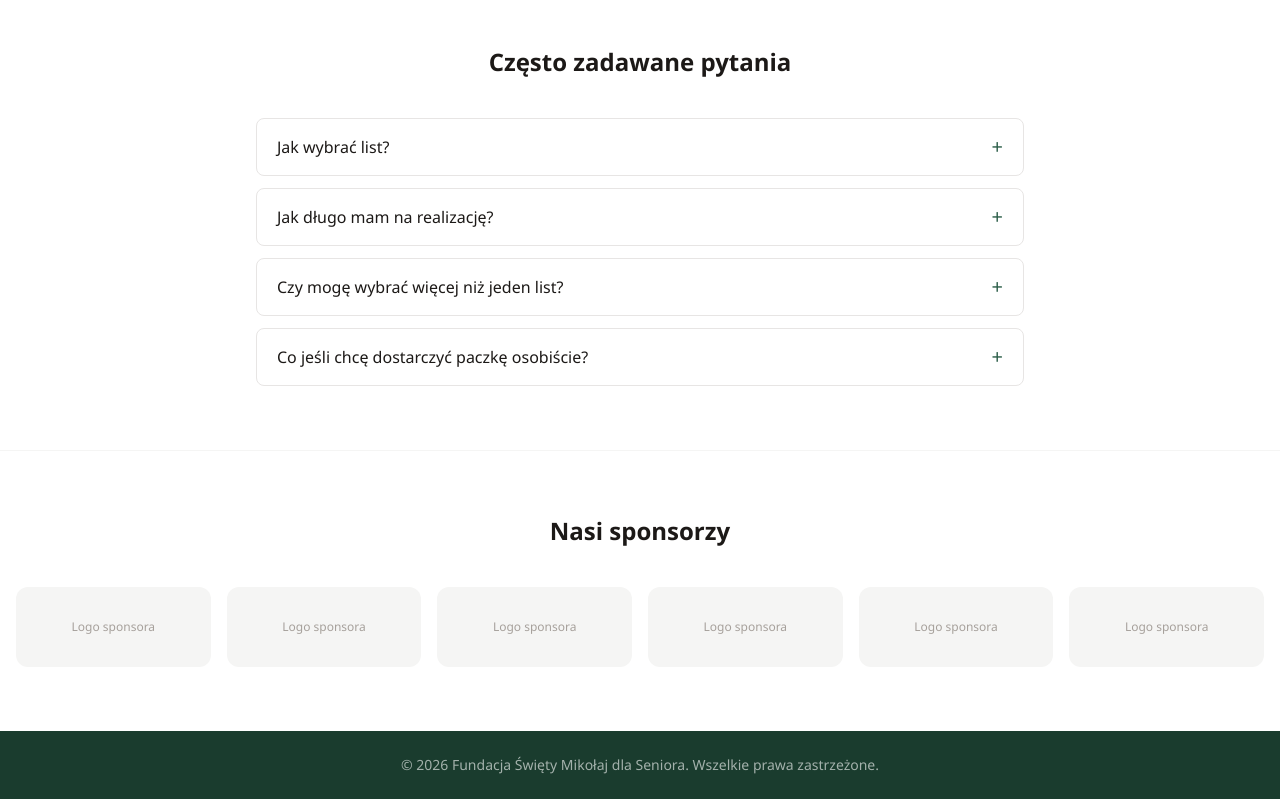
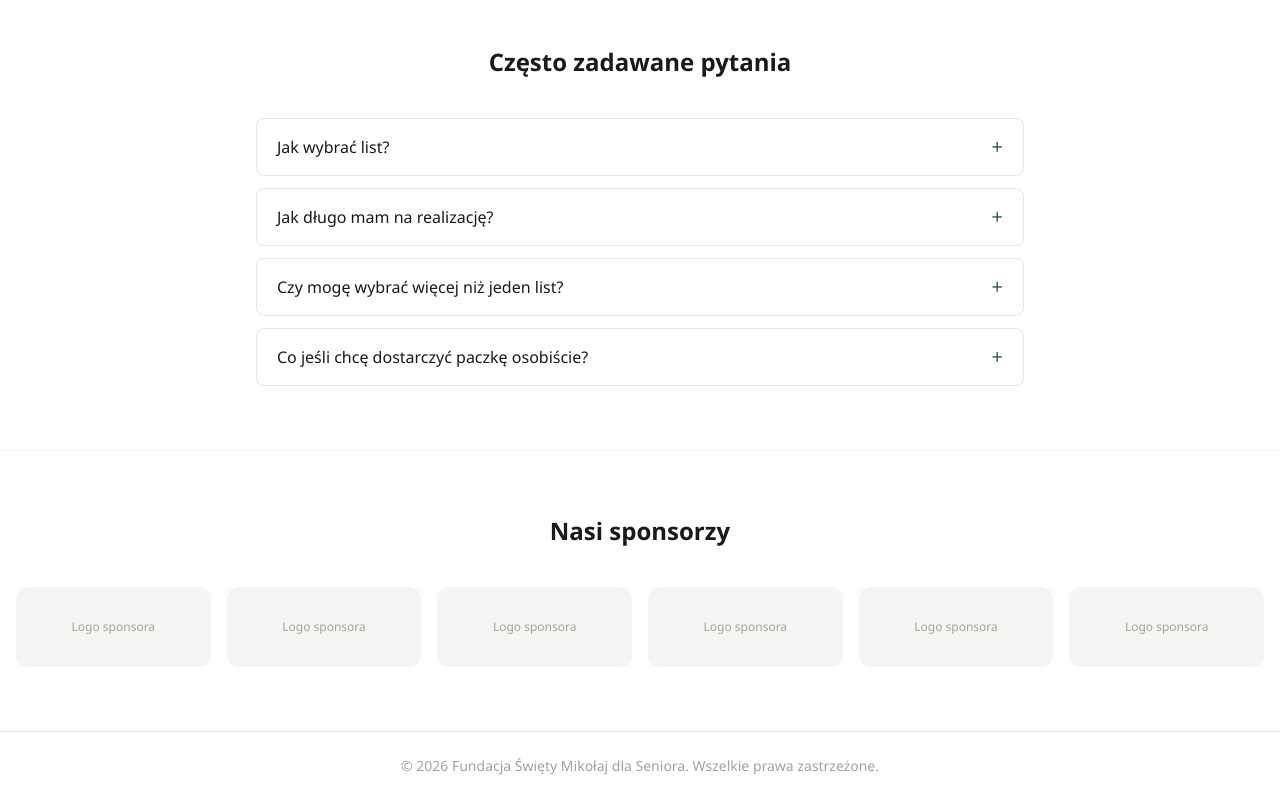
Before and after one commit to lookashek/santa-demo, a React (Vite) app in the folder akcja-listy/: page / in a window 1280 px wide. Shown: the part 1585-2385 px from the top of the page. Built offline with nearby package versions, Linux system fonts and the light colour scheme.

Commit message:
Make footer white with border instead of dark green background
https://claude.ai/code/session_01R9C6M7XwGiZ6h8PuCvvVw7

```diff
--- a/akcja-listy/src/components/Layout.tsx
+++ b/akcja-listy/src/components/Layout.tsx
@@ -58,7 +58,7 @@ export default function Layout() {
         <Outlet />
       </main>
 
-      <footer className="bg-forest-dark text-white/60 text-sm text-center py-6">
+      <footer className="bg-white border-t border-stone-200 text-stone-400 text-sm text-center py-6">
         <p>© {new Date().getFullYear()} Fundacja Święty Mikołaj dla Seniora. Wszelkie prawa zastrzeżone.</p>
       </footer>
     </div>
```
